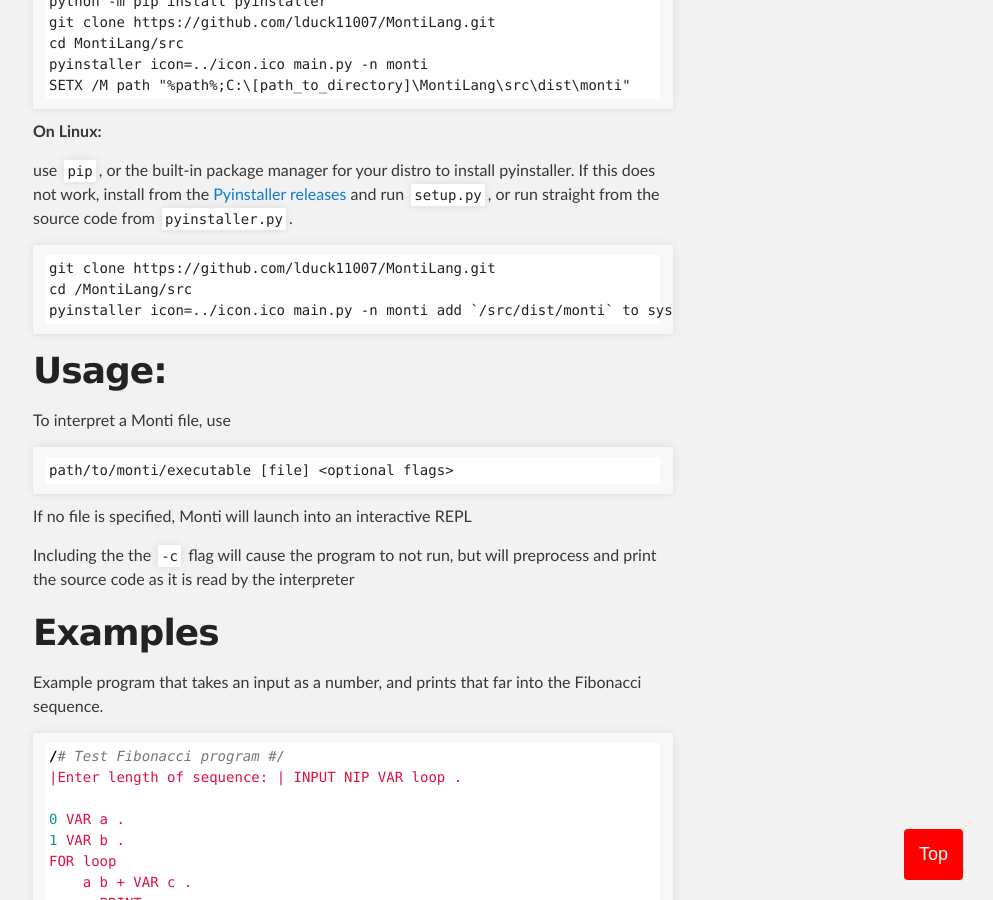
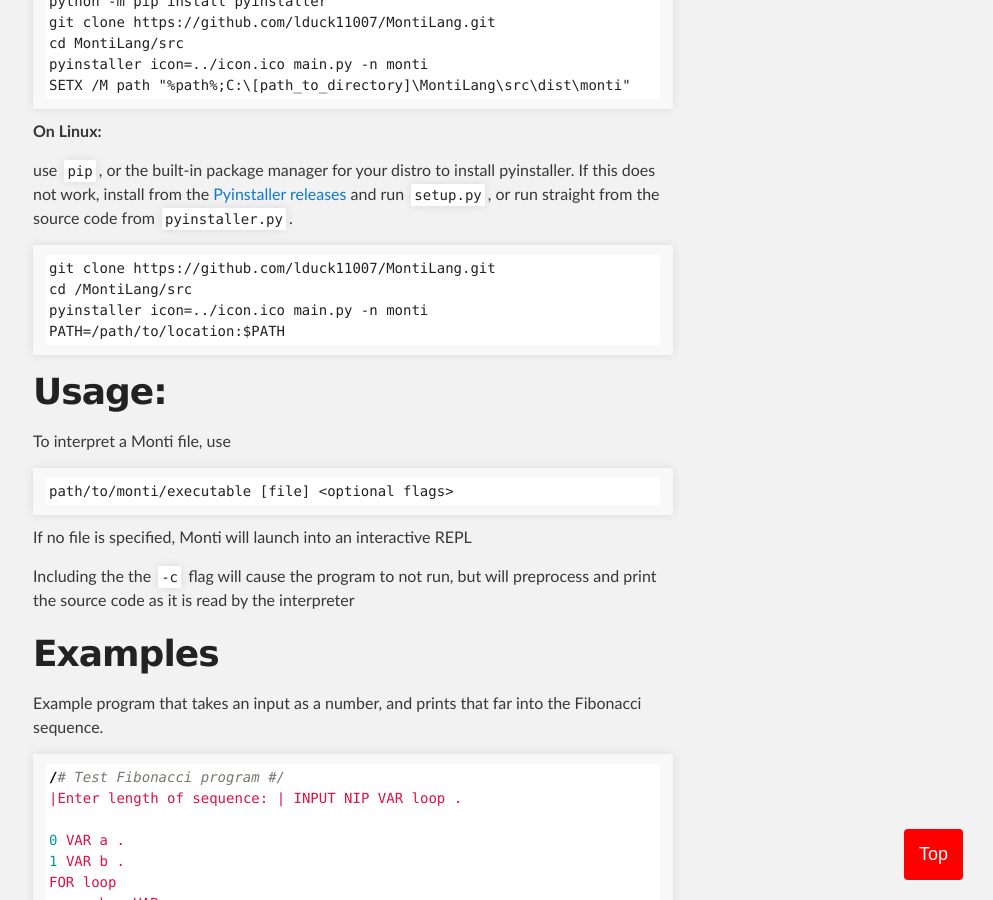
Before and after one commit to leowhitehead/MontiLang, a Jekyll site: the page built from index.md, in a window 1280 px wide and 900 px high, scrolled down 1325 px. Shown: the whole window, without its empty margins (287-1280 px from the left). Built offline with Jekyll 4.4.1, drawn with Linux system fonts in a browser that asks for light colours; our own code applies the rules of GitHub Pages for plain Markdown files.

Commit message:
Update index.md

```diff
--- a/index.md
+++ b/index.md
@@ -48,8 +48,7 @@ use `pip`, or the built-in package manager for your distro to install pyinstalle
     git clone https://github.com/lduck11007/MontiLang.git
     cd /MontiLang/src
     pyinstaller icon=../icon.ico main.py -n monti
-add `/src/dist/monti` to system path by editing `/etc/profile`, `/etc/environment` or however your distro handles `PATH`
-
+    PATH=/path/to/location:$PATH
 
 
 # Usage:
```
